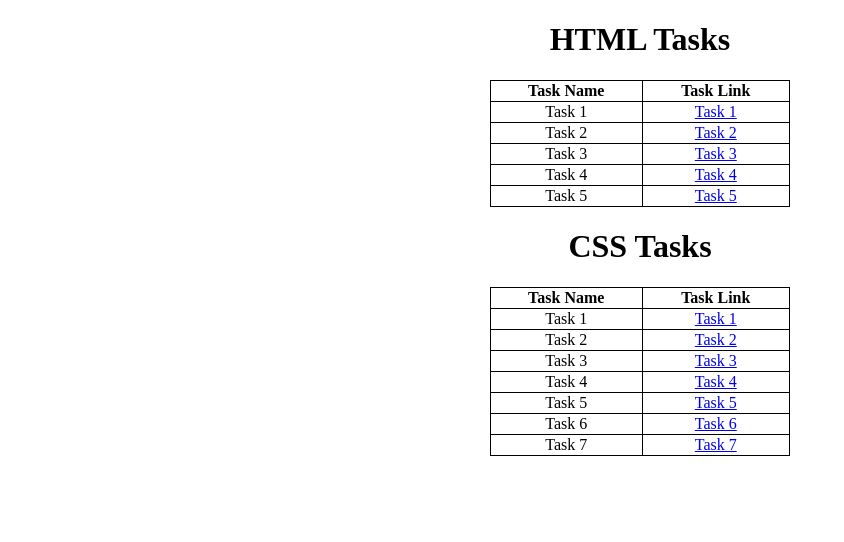
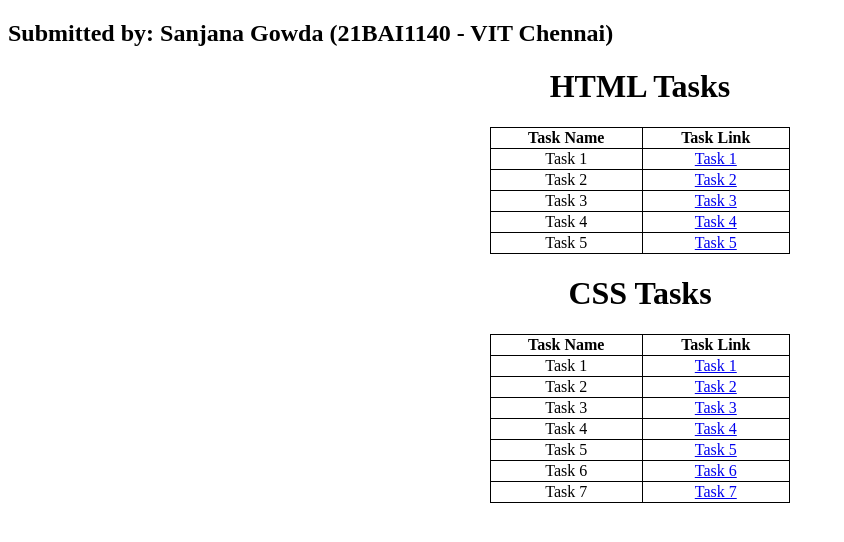
Before and after one commit to sanjxnaa/MERN-Full-Stack-Internship, a plain HTML site: page index.html in a window 1280 px wide. Shown: the whole page, without its empty margins (0-844 px from the left). Drawn offline with Linux system fonts and the light colour scheme.

Commit message:
Update index.html

```diff
--- a/index.html
+++ b/index.html
@@ -21,6 +21,7 @@
     </style>
 </head>
 <body>
+    <h2 style:"text-align:left";>Submitted by: Sanjana Gowda (21BAI1140 - VIT Chennai)</h2>
     <h1> HTML Tasks</h1>
     <table>
         <tr>
```
